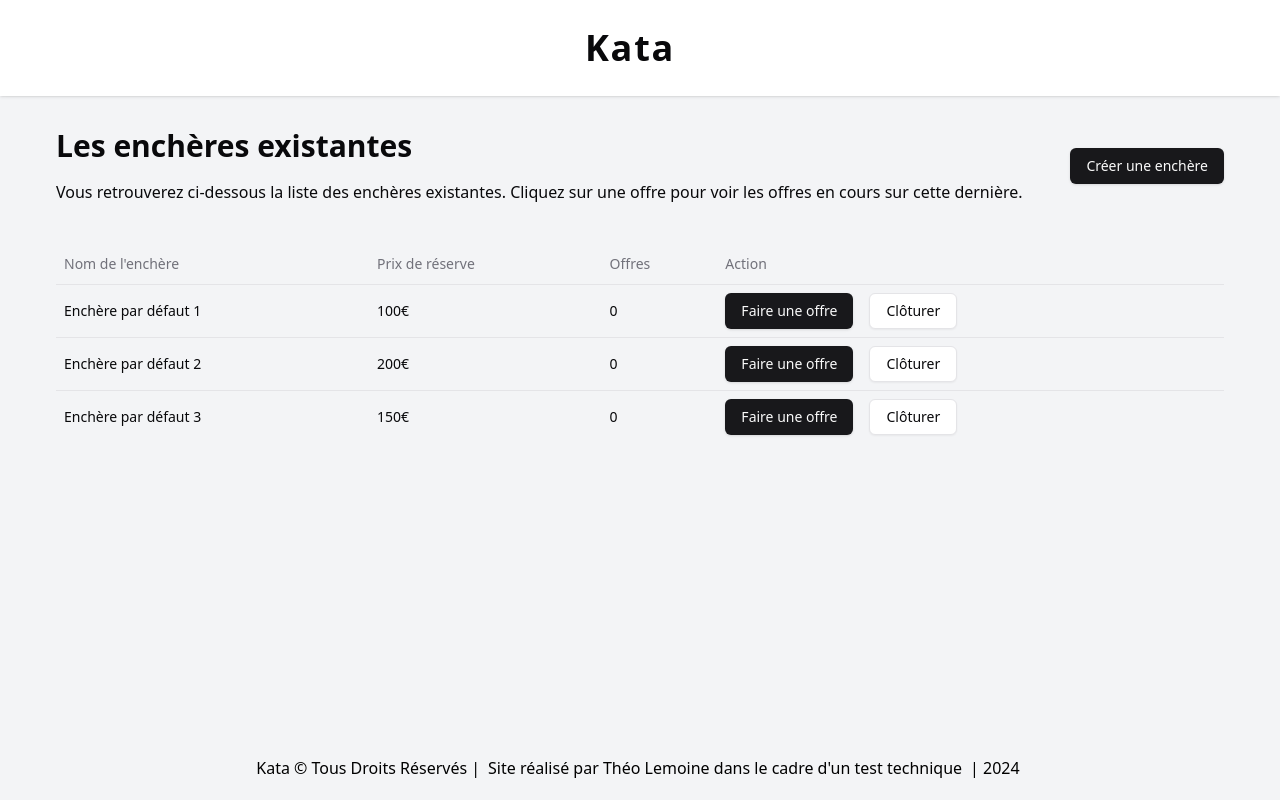
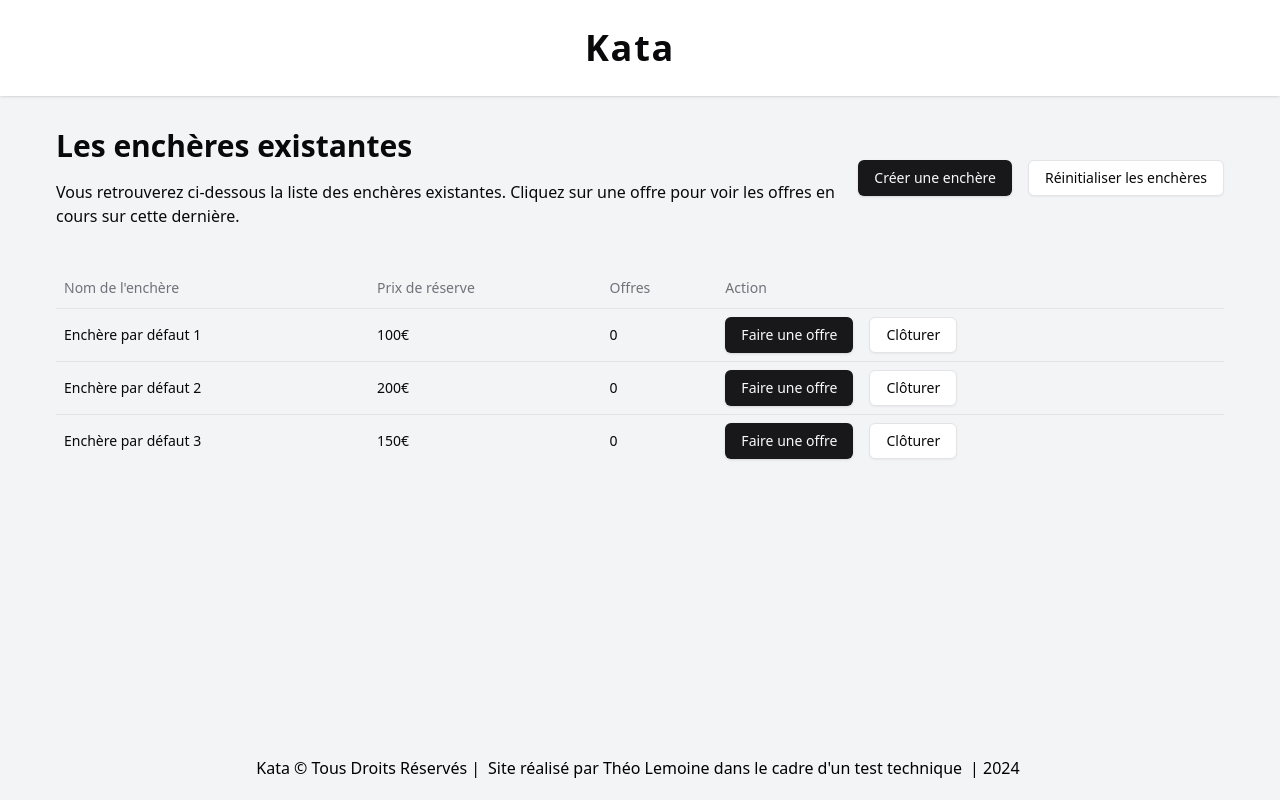
Before and after one commit to proph-dev/poc-vickrey-auction, a React (Vite) app: page /home in a window 1280 px wide. Built offline with nearby package versions, Linux system fonts and the light colour scheme.

Commit message:
Ajout d'un bouton pour réinitialiser les enchères (le localstorage)

```diff
--- a/src/ui/pages/home/Home.tsx
+++ b/src/ui/pages/home/Home.tsx
@@ -178,6 +178,20 @@ export default function Home() {
     return bids.filter((bid) => bid.auctionId === auctionId);
   };
 
+  /**
+   * Reset auctions and bids to default state
+   */
+  const handleReset = () => {
+    localStorage.clear();
+    localStorage.setItem('auctions', JSON.stringify(defaultAuctions));
+    setAuctions(defaultAuctions as Auction[]);
+
+    toast({
+      title: 'Réinitialisation effectuée',
+      description: 'Toutes les enchères ont été réinitialisées à leur état par défaut.',
+    });
+  };
+
   return (
     <main className="container mx-auto p-4">
       <Section className={style.heroSection}>
@@ -185,7 +199,14 @@ export default function Home() {
           <FirstTitle className="text-2xl font-bold mb-4">Les enchères existantes</FirstTitle>
           <p>Vous retrouverez ci-dessous la liste des enchères existantes. Cliquez sur une offre pour voir les offres en cours sur cette dernière.</p>
         </Stack>
-        <Button onClick={() => setIsCreateAuctionDialogOpen(true)} className={style.createAuctionBtn}>Créer une enchère</Button>
+        <div className="flex gap-4">
+          <Button onClick={() => setIsCreateAuctionDialogOpen(true)} className={style.createAuctionBtn}>
+            Créer une enchère
+          </Button>
+          <Button variant="outline" onClick={handleReset}>
+            Réinitialiser les enchères
+          </Button>
+        </div>
       </Section>
 
       <Section className={style.auctionsList}>
```
